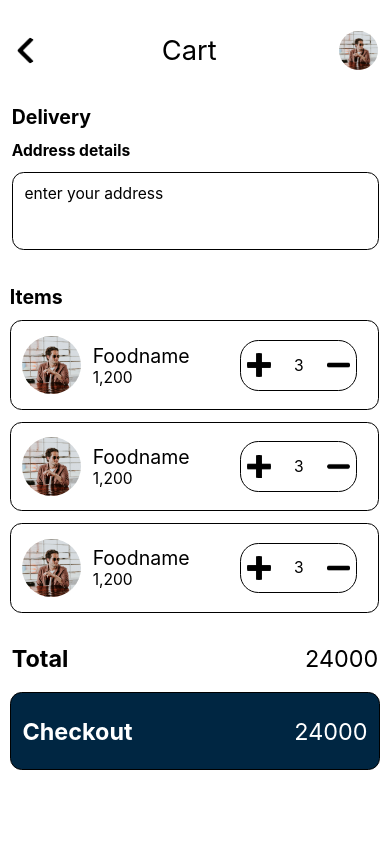
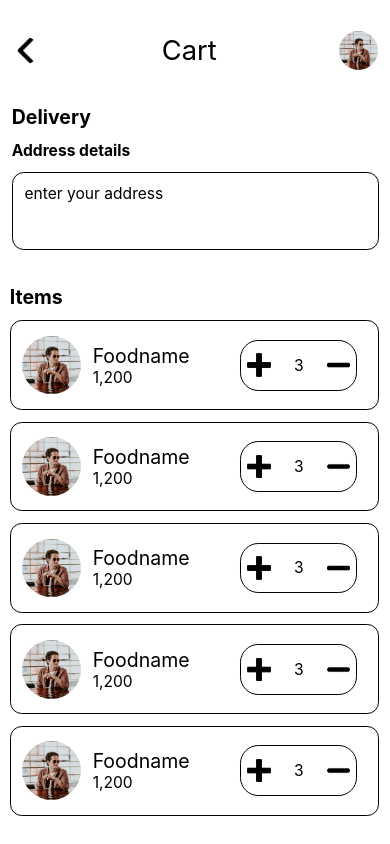
Before and after one commit to fikayo360/foodBaeNative, a React Native app: screen / in a window 390 px wide. Built offline with nearby package versions, Linux system fonts and the light colour scheme.

Commit message:
finished cart

```diff
--- a/cart/cartScreen.tsx
+++ b/cart/cartScreen.tsx
@@ -84,6 +84,42 @@ const CartScreen = ( ) => {
             </View>
             </View>
 
+            <View style={[styles.cartItems,{paddingHorizontal:windowWidth*0.03,height:windowWidth*0.23,borderRadius:windowWidth*0.03,marginBottom:windowWidth*0.03}]}>
+            <Image style={{width:windowWidth*0.15, height:windowWidth*0.15,borderRadius:windowWidth*0.5,marginRight:windowWidth*0.03}} source={require('../assets/p1.jpg')}  />
+            <View style={{marginRight:windowWidth*0.13}}>
+                <Text style={{fontSize:windowWidth*0.05}}>Foodname</Text>
+                <Text style={{fontSize:windowWidth*0.04}}>1,200</Text>
+            </View>
+            <View style={{borderColor:'black',borderWidth:0.5,flexDirection:'row',alignItems:'center',
+            width:windowWidth*0.3,height:windowWidth*0.13,justifyContent:'space-between',paddingHorizontal:windowWidth*0.015,borderRadius:windowWidth*0.047}}>
+                <TouchableOpacity>
+                <Image style={{width:windowWidth*0.06, height:windowWidth*0.06,borderRadius:windowWidth*0.5}} source={require('../assets/plus.png')}  />
+                </TouchableOpacity>
+                <Text style={{fontSize:windowWidth*0.04}}>3</Text>
+                <TouchableOpacity>
+                <Image style={{width:windowWidth*0.06, height:windowWidth*0.06,borderRadius:windowWidth*0.5}} source={require('../assets/minus.png')}  />
+                </TouchableOpacity>
+            </View>
+            </View>
+
+            <View style={[styles.cartItems,{paddingHorizontal:windowWidth*0.03,height:windowWidth*0.23,borderRadius:windowWidth*0.03,marginBottom:windowWidth*0.03}]}>
+            <Image style={{width:windowWidth*0.15, height:windowWidth*0.15,borderRadius:windowWidth*0.5,marginRight:windowWidth*0.03}} source={require('../assets/p1.jpg')}  />
+            <View style={{marginRight:windowWidth*0.13}}>
+                <Text style={{fontSize:windowWidth*0.05}}>Foodname</Text>
+                <Text style={{fontSize:windowWidth*0.04}}>1,200</Text>
+            </View>
+            <View style={{borderColor:'black',borderWidth:0.5,flexDirection:'row',alignItems:'center',
+            width:windowWidth*0.3,height:windowWidth*0.13,justifyContent:'space-between',paddingHorizontal:windowWidth*0.015,borderRadius:windowWidth*0.047}}>
+                <TouchableOpacity>
+                <Image style={{width:windowWidth*0.06, height:windowWidth*0.06,borderRadius:windowWidth*0.5}} source={require('../assets/plus.png')}  />
+                </TouchableOpacity>
+                <Text style={{fontSize:windowWidth*0.04}}>3</Text>
+                <TouchableOpacity>
+                <Image style={{width:windowWidth*0.06, height:windowWidth*0.06,borderRadius:windowWidth*0.5}} source={require('../assets/minus.png')}  />
+                </TouchableOpacity>
+            </View>
+            </View>
+
 
 
         </View>
@@ -93,7 +129,7 @@ const CartScreen = ( ) => {
             <Text style={{fontSize:windowWidth*0.06}}>24000</Text>
         </View>
 
-        <TouchableOpacity style={[styles.btn,{height:windowWidth*0.20,borderRadius:windowWidth*0.03,paddingHorizontal:windowWidth*0.03}]}>
+        <TouchableOpacity style={[styles.btn,{height:windowWidth*0.20,borderRadius:windowWidth*0.03,paddingHorizontal:windowWidth*0.03,marginBottom:windowWidth*0.06}]}>
             <Text style={{fontSize:windowWidth*0.06,fontWeight:'bold',color:'white'}}>Checkout</Text>
             <Text style={{fontSize:windowWidth*0.06,color:'white'}}>24000</Text>
         </TouchableOpacity>
```
